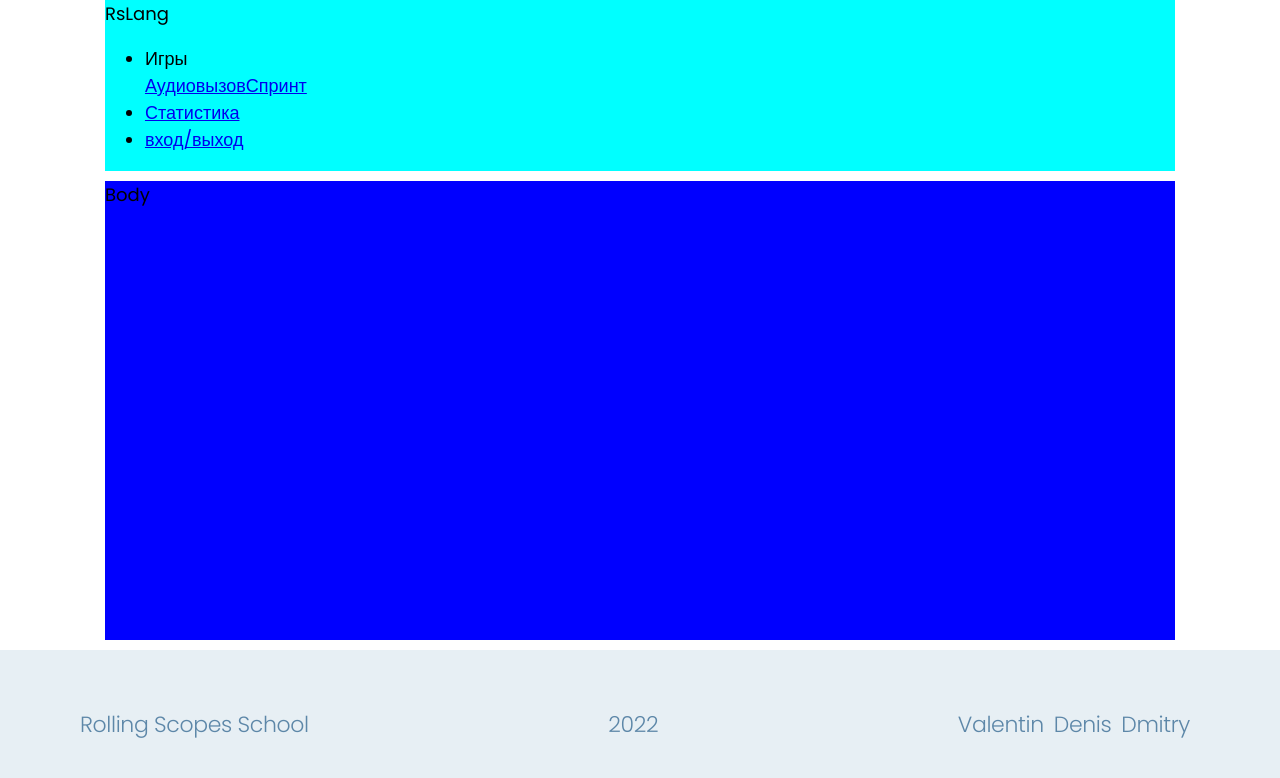
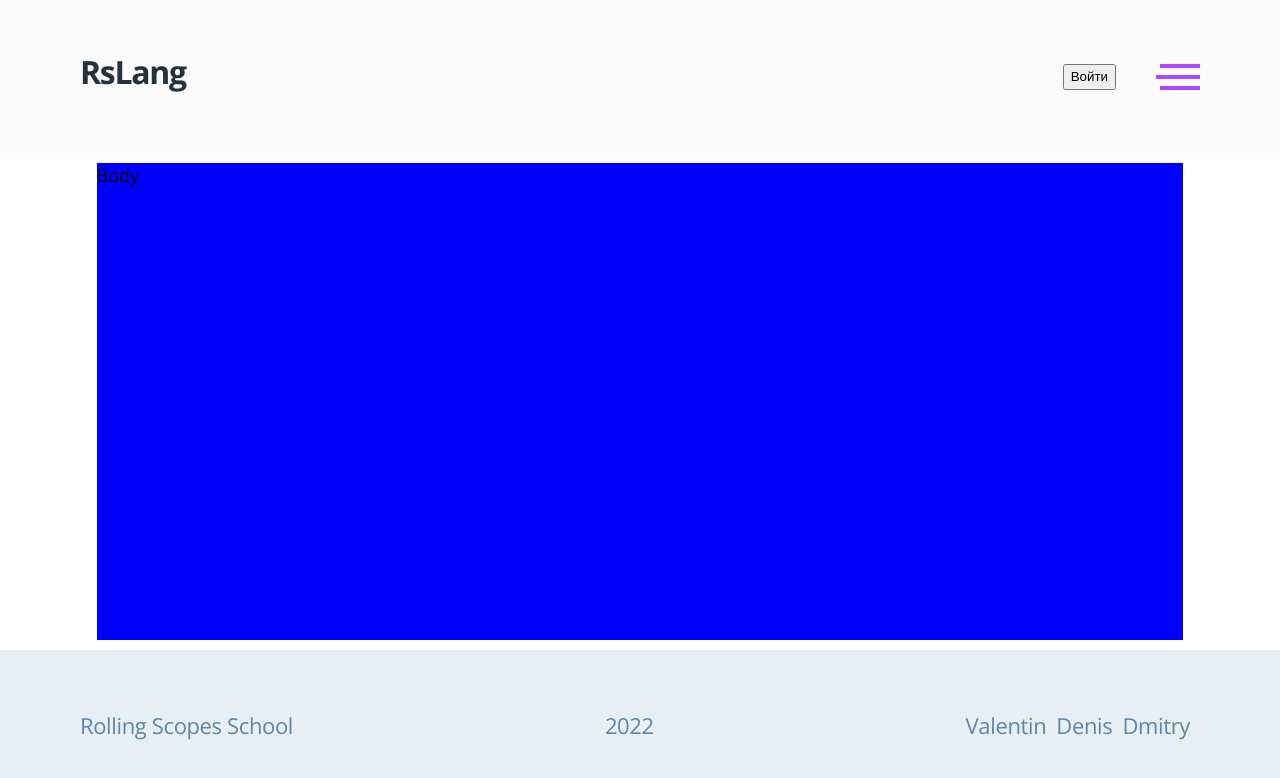
Before and after one commit to DnsYOUdnk/rslang, a React (Create React App) app in the folder rslang-app/: page / in a window 1280 px wide. Shown: the top 778 px of the page. Built offline with nearby package versions, Linux system fonts and the light colour scheme.

Commit message:
docs: create a menu

```diff
--- a/rslang-app/src/components/Header/Header.module.css
+++ b/rslang-app/src/components/Header/Header.module.css
@@ -0,0 +1,34 @@
+.header {
+    padding: 50px 80px;
+	background-color: var(--main-bg-color);
+}
+
+.logo {
+	font-size: 32px;
+	letter-spacing: -0.04em;
+	color: var(--title-color);
+	padding: 0 0 10px 0;
+}
+
+.nav {
+	display: flex;
+	align-items: center;
+	justify-content: space-between;
+	font-family: inherit;
+}
+
+.wrap {
+	display: flex;
+	position: relative;
+}
+
+
+.overlay {
+    position: absolute;
+	top: 0;
+	left: 0;
+	right: 0;
+	bottom: 0;
+    height: 100vh;
+    background-color: rgb(0, 0, 0, 0.5);
+}
--- a/rslang-app/src/components/Header/Header.tsx
+++ b/rslang-app/src/components/Header/Header.tsx
@@ -1,34 +1,23 @@
 import { HeaderProps } from './Header.props';
 import cl from './Header.module.css';
 import cn from 'classnames';
+import { Menu } from '../Menu/Menu';
+import { useState } from 'react';
 
 export const Header = ({ className, ...props }: HeaderProps): JSX.Element => {
+    const [isOpenMenu, setIsOpenMenu] = useState(false);
   return (
     <header {...props} className={cn(className, cl.header)}>
-        <div className={cl.header__logo}>RsLang</div>
       <nav className={cl.nav}>
-          <ul className={cl.games}>
-            <li>
-              <div className={cl.title}>Игры</div>
-              <a href='#' className={cl.link}>
-                Аудиовызов
-              </a>
-              <a href='#' className={cl.link}>
-                Спринт
-              </a>
-            </li>
-            <li>
-              <a href='#' className={cl.link}>
-                Статистика
-              </a>
-            </li>
-            <li>
-              <a href='#' className={cl.link}>
-                вход/выход
-              </a>
-            </li>
-          </ul>
+        <h1 className={cl.logo}>RsLang</h1>
+
+        <div className={cl.wrap}>
+          <button className={cl.log}>Войти</button>
+          <Menu isOpenMenu={isOpenMenu} setIsOpenMenu={setIsOpenMenu} />
+        </div>
       </nav>
+      {isOpenMenu? <div className={cl.overlay}></div>: ''}
+
     </header>
   );
 };
--- /dev/null
+++ b/rslang-app/src/components/Menu/Menu.module.css
@@ -0,0 +1,71 @@
+.menu {
+	list-style: none;
+	display: flex;
+    flex-direction: column;
+    position: fixed;
+    width: 320px;
+    height: 100%;
+    transition: .6s all;
+    right: 0;
+    top: 0;
+    background-color: var(--menu-bg-color);
+    padding-top: 140px;
+    z-index: 1;
+}
+
+.link {
+	display: block;
+	padding: 20px 18px 20px 25px;
+	background-color: var(--menu-bg-color);
+	text-decoration: none;
+	color: var(--link-color);
+	align-self: flex-end;
+	transition: all .3s;
+
+}
+
+.link:hover {
+	background-color: var(--link-color);
+	color: var(--menu-bg-color);
+}
+
+.hamburger {
+	height: 26px;
+	display: flex;
+	flex-direction: column;
+	justify-content: space-between;
+	align-items: flex-end;
+	cursor: pointer;
+    margin-left: 40px;
+    z-index: 3;
+}
+
+.hamburger span {
+    display: block;
+    width: 40px;
+    height: 4px;
+    transition: all .3s;
+    background-color: var(--link-color);
+}
+
+.hamburger span.long {
+		width: 44px;
+}
+
+.hamburger:hover span {
+    background-color: var(--title-color);
+}
+
+.hamburger__active span:first-child{
+    position: relative;
+    top: 50%;
+    transform: rotate(45deg);
+}
+.hamburger__active span:last-child{
+    position: relative;
+    top: -9px;
+    transform: rotate(-45deg);
+}
+.hamburger__active span.long{
+    display: none;
+}
--- /dev/null
+++ b/rslang-app/src/components/Menu/Menu.props.ts
@@ -0,0 +1,6 @@
+import { DetailedHTMLProps, HTMLAttributes } from 'react';
+
+export interface MenuProps extends DetailedHTMLProps<HTMLAttributes<HTMLDivElement>, HTMLDivElement> {
+  isOpenMenu: boolean;
+  setIsOpenMenu: React.Dispatch<React.SetStateAction<boolean>>;
+}
--- /dev/null
+++ b/rslang-app/src/components/Menu/Menu.tsx
@@ -0,0 +1,59 @@
+import { MenuProps } from './Menu.props';
+import cl from './Menu.module.css';
+import cn from 'classnames';
+
+export const Menu = ({ isOpenMenu, setIsOpenMenu, className, ...props }: MenuProps): JSX.Element => {
+  return (
+    <>
+      <div
+        className={cn(cl.hamburger, {
+          [cl.hamburger__active]: isOpenMenu == true,
+        })}
+        onClick={() => setIsOpenMenu(!isOpenMenu)}
+      >
+        <span></span>
+        <span className={cl.long}></span>
+        <span></span>
+      </div>
+
+      {isOpenMenu ? (
+        <>
+          <ul className={cl.menu}>
+            <li>
+              <a href='#' className={cl.link}>
+                Главная
+              </a>
+            </li>
+            <li>
+              <a href='#' className={cl.link}>
+                Учебник
+              </a>
+            </li>
+            <li>
+              <a href='#' className={cl.link}>
+                Мини-Игры
+              </a>
+            </li>
+            <li>
+              <a href='#' className={cl.link}>
+                Словарь
+              </a>
+            </li>
+            <li>
+              <a href='#' className={cl.link}>
+                Статистика
+              </a>
+            </li>
+            <li>
+              <a href='#' className={cl.link}>
+                O команде
+              </a>
+            </li>
+          </ul>
+        </>
+      ) : (
+        ''
+      )}
+    </>
+  );
+};
--- a/rslang-app/src/pages/MainPage/MainPage.module.css
+++ b/rslang-app/src/pages/MainPage/MainPage.module.css
@@ -6,14 +6,13 @@
 	min-height: 100vh;
 	gap: 10px 0;
 	grid-template-areas:
-		". header . "
+		"header header header"
 		". body ."
 		"footer  footer footer ";
 }
 
 .header {
 	grid-area: header;
-	background-color: aqua;
 }
 
 .body {
--- a/rslang-app/src/styles/global.css
+++ b/rslang-app/src/styles/global.css
@@ -1,10 +1,11 @@
-@import url('https://fonts.googleapis.com/css2?family=Poppins:wght@300;400;600;700&display=swap');
+@import url('https://fonts.googleapis.com/css2?family=Open+Sans:wght@300;400;700&display=swap');
 
 :root {
     --main-color: #5D87A8;;
     --title-color: #25323D;
     --link-color: #AF48FF;
-    --main-bg-color: #E5E5E5;;
+    --main-bg-color: #FBFBFC;
+    --menu-bg-color: #F5EDFF;
     --footer-bg-color: #E7EFF4;
 
 }
@@ -15,7 +16,16 @@
 
 body {
     margin: 0;
-    font-family: 'Poppins', sans-serif;
+    font-family: 'Open Sans', sans-serif;
     font-size: 18px;
     font-weight: 400;
 }
+
+h1, h2, h3 {
+    margin: 0;
+}
+
+ul, li {
+    padding: 0;
+    margin: 0;
+}
```
Lines whose indentation alone changed are shown as unchanged.
